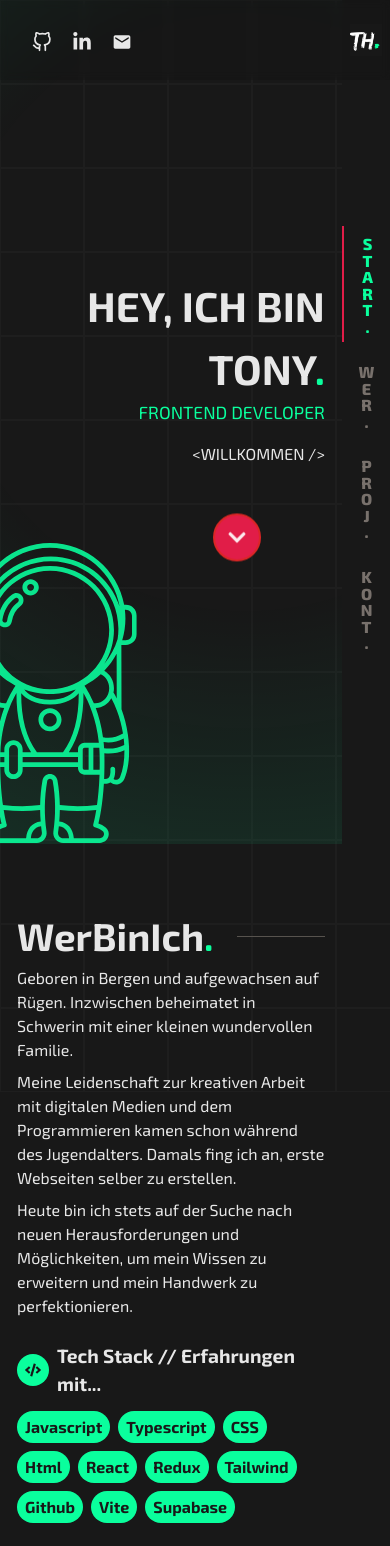
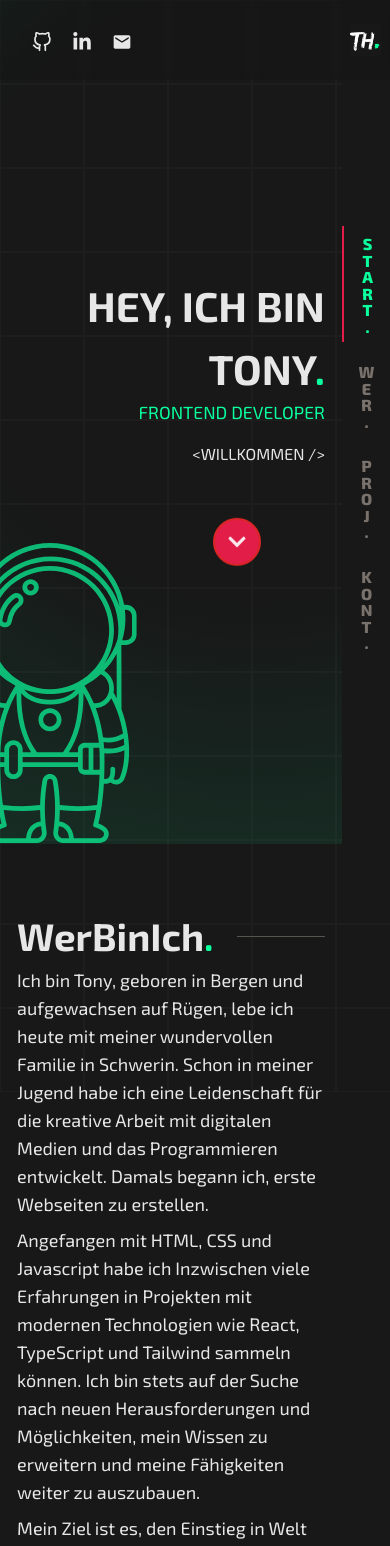
Before and after one commit to TonySN90/portfolio, a React (Vite) app: page / in a window 390 px wide. Shown: the top 1546 px of the page. Built offline with nearby package versions, Linux system fonts and the light colour scheme.

Commit message:
adjust about-text

```diff
--- a/src/About/About.tsx
+++ b/src/About/About.tsx
@@ -49,12 +49,15 @@ function About() {
         </div>
 
         <div className="z-30 bg-transparent flex flex-col sm:flex-row gap-6 mb-6">
-          <div className="z-30 flex flex-col gap-2 w-full md:w-[60%] bg-transparent pointer-events-none text-left">
+          <div className="z-30 flex flex-col gap-2 w-full md:w-[60%] bg-transparent pointer-events-none text-left text-lg">
             <div className="relative z-30 bg-transparent overflow-hidden">
               <AnimationShowElement>
                 <p className="bg-transparent">
-                  Geboren in Bergen und aufgewachsen auf Rügen. Inzwischen
-                  beheimatet in Schwerin mit einer kleinen wundervollen Familie.
+                  Ich bin Tony, geboren in Bergen und aufgewachsen auf Rügen,
+                  lebe ich heute mit meiner wundervollen Familie in Schwerin.
+                  Schon in meiner Jugend habe ich eine Leidenschaft für die
+                  kreative Arbeit mit digitalen Medien und das Programmieren
+                  entwickelt. Damals begann ich, erste Webseiten zu erstellen.
                 </p>
               </AnimationShowElement>
               <AnimationHideBanner />
@@ -63,9 +66,12 @@ function About() {
             <div className="relative z-30 bg-transparent overflow-hidden">
               <AnimationShowElement>
                 <p className="bg-transparent">
-                  Meine Leidenschaft zur kreativen Arbeit mit digitalen Medien
-                  und dem Programmieren kamen schon während des Jugendalters.
-                  Damals fing ich an, erste Webseiten selber zu erstellen.
+                  Angefangen mit HTML, CSS und Javascript habe ich Inzwischen
+                  viele Erfahrungen in Projekten mit modernen Technologien wie
+                  React, TypeScript und Tailwind sammeln können. Ich bin stets
+                  auf der Suche nach neuen Herausforderungen und Möglichkeiten,
+                  mein Wissen zu erweitern und meine Fähigkeiten weiter zu
+                  auszubauen.
                 </p>
               </AnimationShowElement>
               <AnimationHideBanner />
@@ -74,9 +80,10 @@ function About() {
             <div className="relative z-30 bg-transparent overflow-hidden">
               <AnimationShowElement>
                 <p className="bg-transparent">
-                  Heute bin ich stets auf der Suche nach neuen Herausforderungen
-                  und Möglichkeiten, um mein Wissen zu erweitern und mein
-                  Handwerk zu perfektionieren.
+                  Mein Ziel ist es, den Einstieg in Welt der Softwareentwicklung
+                  zu finden und als Frontend-Entwickler tätig zu werden, wobei
+                  ich stets danach strebe, innovative und ansprechende digitale
+                  Lösungen zu schaffen.
                 </p>
               </AnimationShowElement>
               <AnimationHideBanner />
--- a/src/Projects/Project.tsx
+++ b/src/Projects/Project.tsx
@@ -39,7 +39,7 @@ function Project({
           <div className="h- rounded-b-lg bg-transparent">
             <Title size={1.2}>{name}</Title>
             <p className="text-color_primary my-2">{techStack}</p>
-            <p className="mb-2">
+            <p className="mb-2 text-lg">
               {description.length > 30
                 ? description.substring(0, 200) + "..."
                 : description}
```
